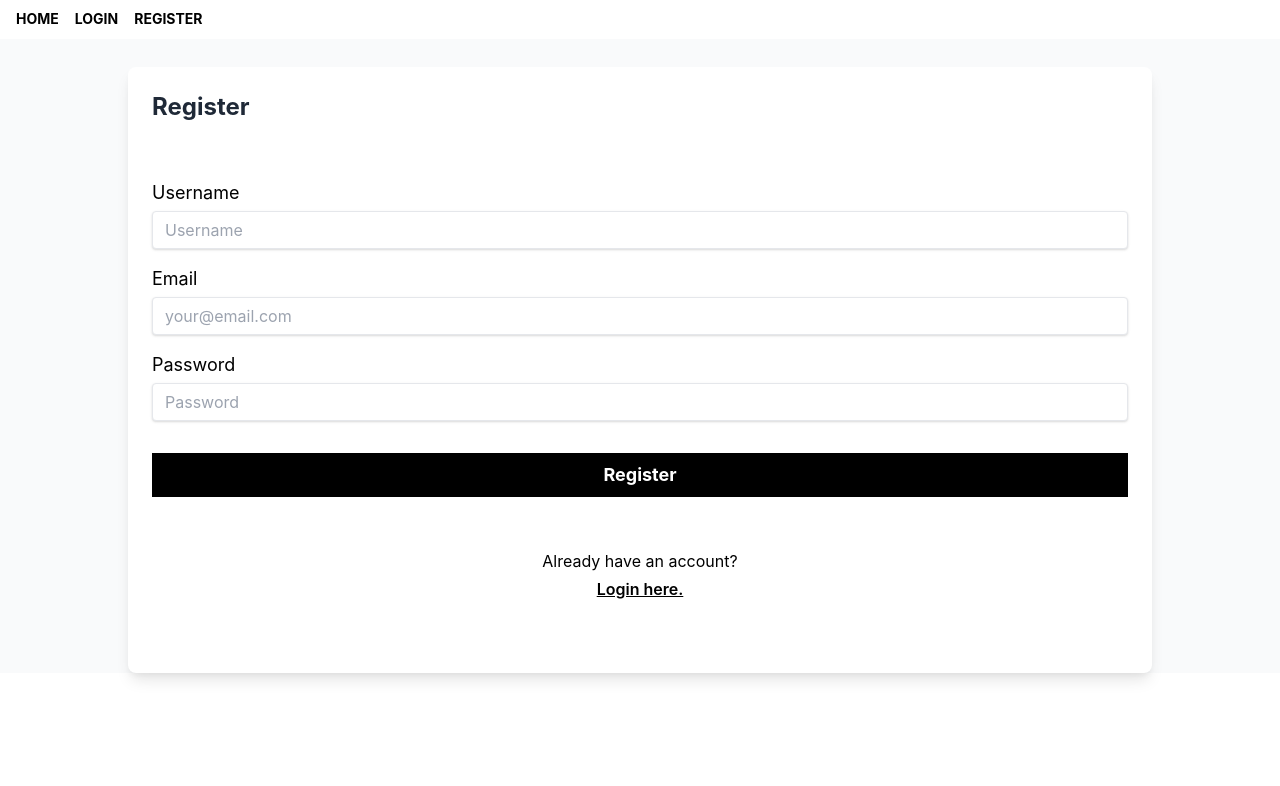
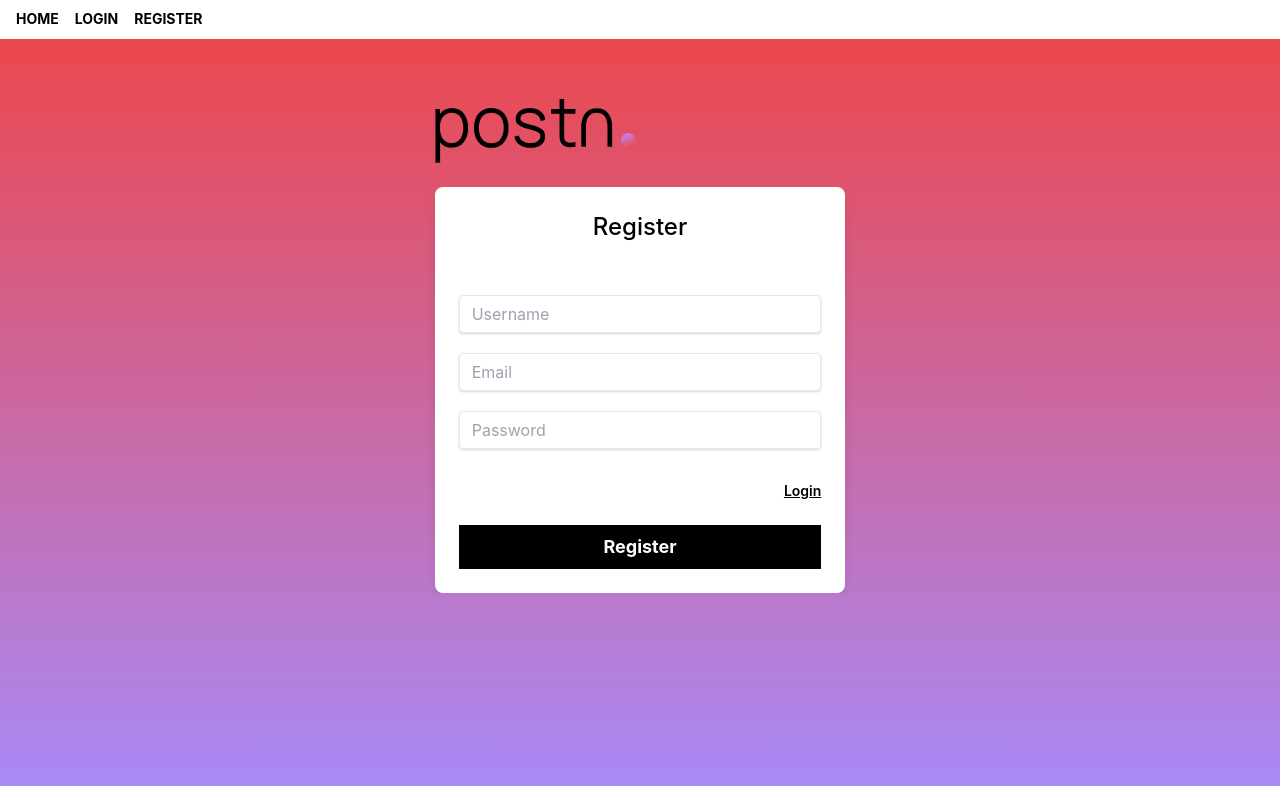
Before and after one commit to JadenBalogh/cosc360-project, a React (Create React App) app in the folder client/: page /register in a window 1280 px wide. Shown: the top 786 px of the page. Built offline with nearby package versions, Linux system fonts and the light colour scheme.

Commit message:
Updated Using Template Styles

```diff
--- a/client/src/App.css
+++ b/client/src/App.css
@@ -1,6 +1,10 @@
 .App {
   text-align: center;
 }
+/* Currently blocking the login and registration view.
+/*#background {*/
+/*  clip-path: polygon(0 75%, 100% 0, 100% 100%, 0 100%);*/
+/*}*/
 
 .App-logo {
   height: 40vmin;
--- a/client/src/App.js
+++ b/client/src/App.js
@@ -14,10 +14,9 @@ function App() {
     // }
 
     return (
-        <body className="bg-gray-50">
-        <div>
-        <nav className="w-full relative flex flex-wrap items-center justify-between navbar-expand-lg">
-            <div className="container px-4 mx-auto flex flex-wrap items-center justify-between bg-white">
+        <div className="w-full h-full absolute bg-gradient-to-t from-purple-400 to-red-500" id="background">
+        <nav className="w-full flex flex-wrap items-center justify-between navbar-expand-lg">
+            <div className=" w-full px-4 flex flex-wrap items-center justify-between bg-white">
                 <div className="w-full relative flex justify-between lg:w-auto lg:static lg:block lg:justify-start">
                     <Link to="/" className="text-sm font-bold leading-relaxed inline-block mr-4 py-2 whitespace-no-wrap uppercase text-black">Home</Link>
                     <Link to="/login" className="text-sm font-bold leading-relaxed inline-block mr-4 py-2 whitespace-no-wrap uppercase text-black">Login</Link>
@@ -25,14 +24,15 @@ function App() {
                 </div>
             </div>
         </nav>
+            <div className="justify-center">
             <Switch>
                 <Route exact path='/' component={Homepage} />
                 <Route path='/login' component={Login} />
                 <Route path='/register' component={Register} />
                 <Route component={Error} />
             </Switch>
+            </div>
         </div>
-        </body>
     );
 
 }
--- a/client/src/components/login.js
+++ b/client/src/components/login.js
@@ -9,6 +9,7 @@ class Login extends Component {
             password: '',
         };
     }
+
     changeHandler = (event) => {
         let name = event.target.name;
         let value = event.target.value;
@@ -21,33 +22,40 @@ class Login extends Component {
         console.log(this.state.email);
         console.log(this.state.password);
     }
+
     render() {
         return (
-            <div className="w-full flex flex-wrap mt-7">
-                <div className="w-full flex flex-col">
-                    <div className="flex flex-col justify-center md:justify-start my-auto pt-8 md:pt-0 px-8 md:px-24 lg:px-32">
-                        <div className="bg-white p-6 rounded-lg shadow-lg">
-                            <h2 className="text-2xl font-bold mb-2 text-gray-800">Login</h2>
+            <div className="flex flex-wrap justify-center mt-12 -mx-3 overflow-hidden">
+                <div className="my-3 px-3 w-1/3 overflow-hidden"/>
+                <div className="my-3 px-3 w-1/3 overflow-hidden">
+                    <img className="h-16 object-contain" src={"logo.svg"} alt="Logo"/>
+                    <div className="bg-white p-6 rounded-lg shadow-lg my-auto mt-6">
+                        <h2 className="text-2xl font-medium text-black text-center">Login</h2>
                         <form className="flex flex-col pt-3 md:pt-8" onSubmit={this.submit}>
                             <div className="flex flex-col pt-4">
-                                    <label htmlFor="email" className="text-lg">Email</label>
-                                    <input type="email" id="email" name="email" placeholder="your@email.com" onChange={this.changeHandler}
+                                <input type="email" id="email" name="email" placeholder="Email"
+                                       onChange={this.changeHandler}
                                        className="shadow appearance-none border rounded w-full py-2 px-3 text-gray-700 mt-1 leading-tight focus:outline-none focus:shadow-outline"/>
                             </div>
                             <div className="flex flex-col pt-4">
-                                    <label htmlFor="password" className="text-lg">Password</label>
-                                    <input type="password" id="password" name="password" placeholder="Password" onChange={this.changeHandler}
+                                <input type="password" id="password" name="password" placeholder="Password"
+                                       onChange={this.changeHandler}
                                        className="shadow appearance-none border rounded w-full py-2 px-3 text-gray-700 mt-1 leading-tight focus:outline-none focus:shadow-outline"/>
                             </div>
-                                <input type="submit" value="Log In" className="bg-black text-white font-bold text-lg hover:bg-gray-700 p-2 mt-8"/>
-                            </form>
-                            <div className="text-center pt-12 pb-12 justify-center">
-                                <div className="m-1"> Don't have an account?</div>
-                                <Link to="/register" className="underline font-semibold">Register here.</Link>
+                            <div className="flex flex-wrap overflow-hidden sm:-mx-16">
+                                <div className="w-1/2 overflow-hidden mt-8 sm:px-16 text-sm">
+                                    <Link to="/" className="underline font-semibold">Forget Password?</Link>
+                                </div>
+                                <div className="w-1/2 overflow-hidden mt-8 sm:px-16 text-sm">
+                                    <Link to="/register" className="underline font-semibold float-right">Register</Link>
                                 </div>
                             </div>
+                            <input type="submit" value="Log In"
+                                   className="bg-black text-white font-bold text-lg hover:bg-gray-700 p-2 mt-6 border rounded"/>
+                        </form>
                     </div>
                 </div>
+                <div className="my-3 px-3 w-1/3 overflow-hidden"/>
             </div>
         );
     }
--- a/client/src/components/register.js
+++ b/client/src/components/register.js
@@ -10,6 +10,7 @@ class Register extends Component {
             password: '',
         };
     }
+
     changeHandler = (event) => {
         let name = event.target.name;
         let value = event.target.value;
@@ -24,39 +25,42 @@ class Register extends Component {
         console.log(this.state.password);
     }
 
-    render () {
+    render() {
         return (
-            <div className="w-full flex flex-wrap mt-7">
-                <div className="w-full flex flex-col">
-                    <div className="flex flex-col justify-center md:justify-start my-auto pt-8 md:pt-0 px-8 md:px-24 lg:px-32">
-                        <div className="bg-white p-6 rounded-lg shadow-lg">
-                            <h2 className="text-2xl font-bold mb-2 text-gray-800">Register</h2>
+            <div className="flex flex-wrap justify-center mt-12 -mx-3 overflow-hidden">
+                <div className="my-3 px-3 w-1/3 overflow-hidden"/>
+                <div className="my-3 px-3 w-1/3 overflow-hidden">
+                    <img className="h-16 object-contain" src={"logo.svg"} alt="Logo"/>
+                    <div className="bg-white p-6 rounded-lg shadow-lg my-auto mt-6">
+                        <h2 className="text-2xl font-medium text-black text-center">Register</h2>
                         <form className="flex flex-col pt-3 md:pt-8" onSubmit={this.submit}>
                             <div className="flex flex-col pt-4">
-                                    <label htmlFor="username" className="text-lg">Username</label>
-                                    <input type="username" id="username" name="username" placeholder="Username" onChange={this.changeHandler}
+                                <input type="username" id="username" name="username" placeholder="Username"
+                                       onChange={this.changeHandler}
                                        className="shadow appearance-none border rounded w-full py-2 px-3 text-gray-700 mt-1 leading-tight focus:outline-none focus:shadow-outline"/>
                             </div>
                             <div className="flex flex-col pt-4">
-                                    <label htmlFor="email" className="text-lg">Email</label>
-                                    <input type="email" id="email" name="email" placeholder="your@email.com" onChange={this.changeHandler}
+                                <input type="email" id="email" name="email" placeholder="Email"
+                                       onChange={this.changeHandler}
                                        className="shadow appearance-none border rounded w-full py-2 px-3 text-gray-700 mt-1 leading-tight focus:outline-none focus:shadow-outline"/>
                             </div>
                             <div className="flex flex-col pt-4">
-                                    <label htmlFor="password" className="text-lg">Password</label>
-                                    <input type="password" id="password" name="password" placeholder="Password" onChange={this.changeHandler}
+                                <input type="password" id="password" name="password" placeholder="Password"
+                                       onChange={this.changeHandler}
                                        className="shadow appearance-none border rounded w-full py-2 px-3 text-gray-700 mt-1 leading-tight focus:outline-none focus:shadow-outline"/>
                             </div>
-                                <input type="submit" value="Register" className="bg-black text-white font-bold text-lg hover:bg-gray-700 p-2 mt-8"/>
-                            </form>
-                            <div className="text-center pt-12 pb-12 justify-center">
-                                <div className="m-1">Already have an account?</div>
-                                <Link to="/login" className="underline font-semibold">Login here.</Link>
+                            <div className="flex flex-wrap overflow-hidden sm:-mx-16">
+                                <div className="w-1/2 overflow-hidden mt-8 sm:px-16 text-sm"/>
+                                <div className="w-1/2 overflow-hidden mt-8 sm:px-16 text-sm">
+                                    <Link to="/login" className="underline font-semibold float-right">Login</Link>
                                 </div>
                             </div>
+                            <input type="submit" value="Register"
+                                   className="bg-black text-white font-bold text-lg hover:bg-gray-700 p-2 mt-6"/>
+                        </form>
                     </div>
                 </div>
-
+                <div className="my-3 px-3 w-1/3 overflow-hidden"/>
             </div>
         );
     }
```
Also changed, not shown: client/public/logo.svg (added), client/src/logo.svg (deleted). Lines whose indentation alone changed are shown as unchanged.
